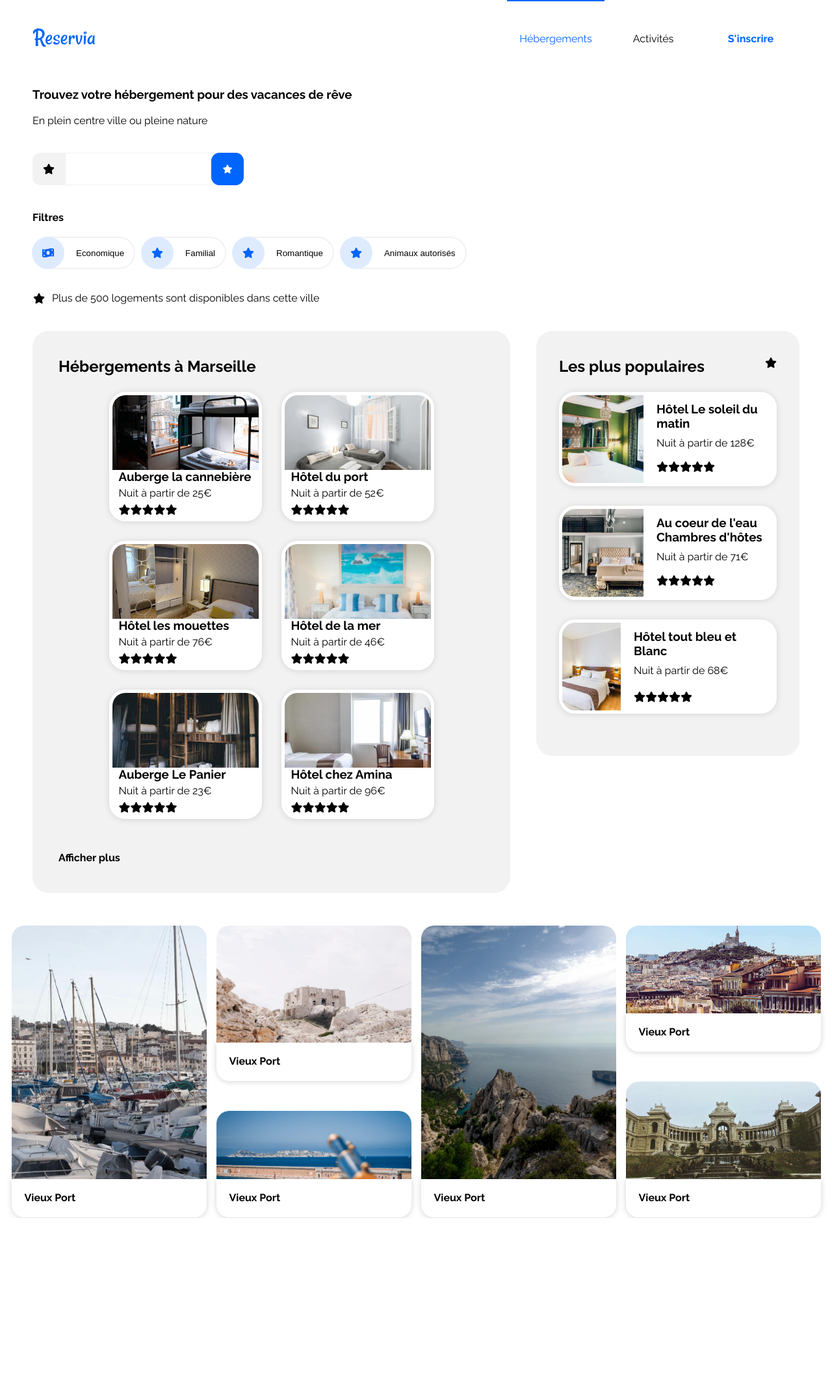
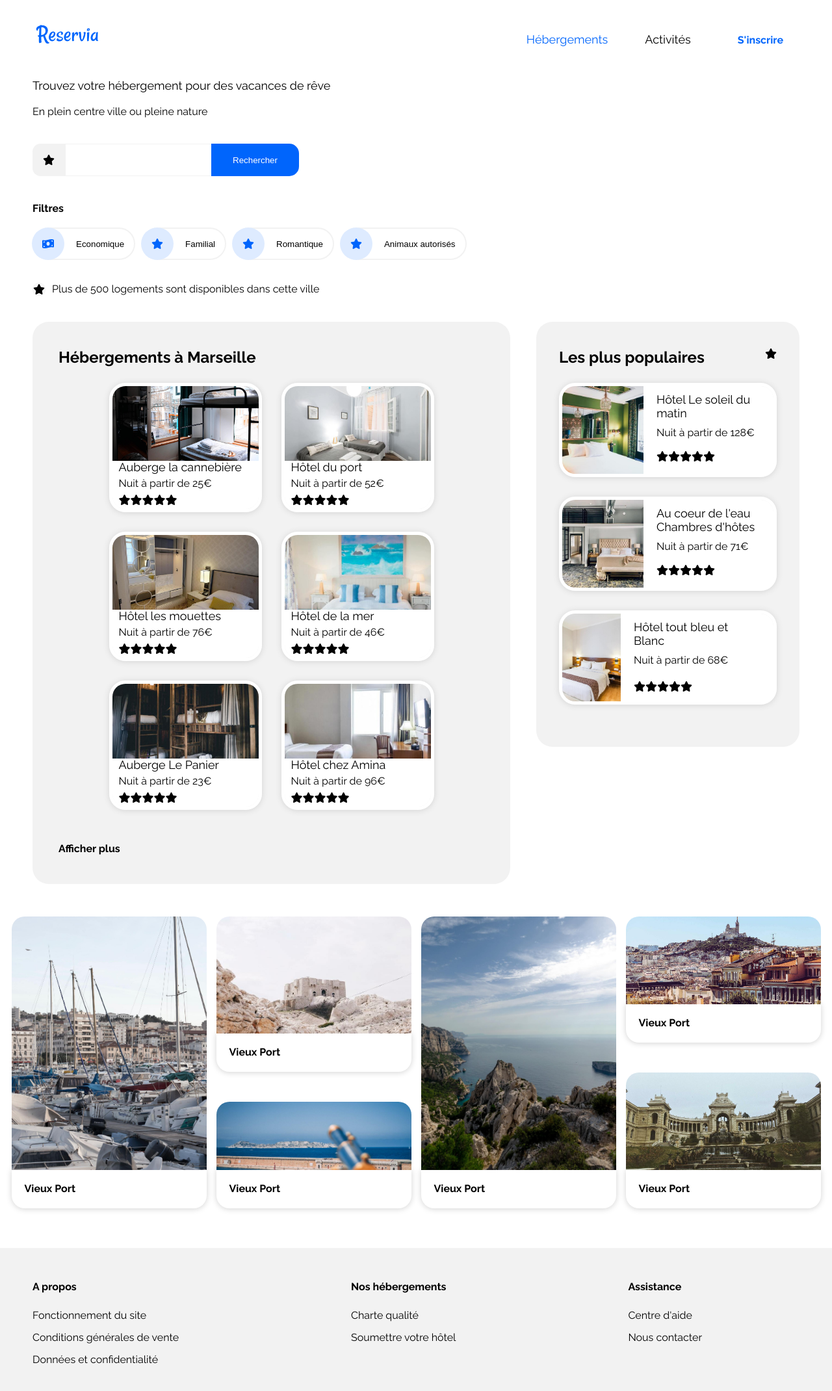
Before and after one commit to martinbrandel123/brandel_2_20082021, a plain HTML site: page index.html in a window 1280 px wide. Shown: the whole page at 65% size. Before the commit the page ends 1874 px from the top, so only its background shows below. Drawn offline with Linux system fonts and the light colour scheme.

Commit message:
ajout footer

```diff
--- a/index.css
+++ b/index.css
@@ -10,8 +10,7 @@
     --main-background-color: #F2F2F2;
     --main-color: #0065FC;
     --icone-background: #DEEBFF;
-    --margin-side: 20px;
-    --side-margin: 50px;
+    --margin-side: 50px;
     --activity-card-size: 335px;
     --hosting-card-size: 235px;
     --card-border-radius: 25px;
@@ -29,6 +28,10 @@ a {
     color: #000;
     text-decoration: none;
 }
+h3 {
+    font-size: 18px;
+    font-weight: normal;
+}
 h5 {
     font-weight: 500;
 }
@@ -38,62 +41,120 @@ p{
 
 /* Header */
 .header {
+    margin-top: 50px;
+    width: 100%;
     display: flex;
-    justify-content: space-between;
-    margin-bottom: 40px;
-    margin: 0 var(--margin-side);
-    max-width: 1340px;
+    justify-content: flex-end;
+    position: relative;
 }
-.header img {
-    margin-top: -15px;
+.header_img {
+    position: absolute;
+    top: -20px;
+    left: 55px;
+}
+.header_img img {
+    width: 97px;
     height: 45px;
-    width: 97px;
+}
+.suscribe {
+    position: absolute;
+    top: 2px;
+    right: 75px;
+    font-weight: bold;
+    color: var(--main-color);
+}
+.header nav {
+    display: flex;
+    justify-content: space-around;
+    width: 310px;
+    margin-right: 175px;
+}
+.header nav a {
+    width: 100%;
+    display: flex;
+    justify-content: center;
+    position: relative;
+}
+.header nav h3:hover::after {
+    content: '';
+    height: 3px;
+    width: 100%;
+    position: absolute;
+    background-color: var(--main-color);
+    top: -50px;
+    left: 0;
+}
+.header .active {
+    color: var(--main-color);
+}
+.header nav h3:hover {
+    color: var(--main-color);
 }
 
-/*DISPLAY NONE LISTE*/
-.header li {
-    display: none;
-}/* ---------- */
-.header .special {
+
+@media screen and (max-width:1000px) {
+    .header{
+        height: 100px;
+    }
+    .header_img {
+        left: 20px;
+    }
+    .header nav {
+        margin: 0 auto;
+        align-items: flex-end;
+        justify-content: space-around;
+        width: 100%;
+        margin-bottom: 20px;
+
+    }
+    .header nav a {
+        width: 100%;
         display: flex;
         justify-content: center;
-
-}
-.header .special a {
-    color: var(--main-color);
-    font-weight: bold;
-}
-.header .active a {
-    color: var(--main-color);
-}
-/* Section SWITCH sous header */
-
-.switch_choice {
-    display: flex;
-    justify-content: space-between;
-}
-.switch_choice a {
-    display: flex;
-    justify-content: center;
-    flex: 1;
         position: relative;
     }
-.switch_choice a h5::after {
+    .header .active::after {
+        content: '';
+        background-color: var(--main-color);
+        height: 3px;
+        width: 100%;
         position: absolute;
-    content: "";
-    left: 0 ;
+        top: auto;
         bottom: -20px;
-    display: inline-block;
-    height: 2px;
+        left: 0;
+    }
+    .header nav a::after {
+        content: '';
+        background-color: var(--main-background-color);
+        height: 3px;
         width: 100%;
-    background-color: var(--main-background-color);
+        position: absolute;
+        top: auto;
+        bottom: -20px;
+        left: 0;
     }
-.switch_choice .switch_active::after {
+    .header nav h3:hover::after {
+        content: '';
+        height: 3px;
+        width: 100%;
+        position: absolute;
         background-color: var(--main-color);
+        top: auto;
+        bottom: -20px;
+        left: 0;
+        z-index: 1;
     }
-.switch_active {
-    color: var(--main-color);
+    .suscribe {
+        right: 20px;
     }
+}
+
+
+
+
+
+
+
 /*section 1*/
 .section_1 {
     margin: 0 var(--margin-side);
@@ -108,10 +169,9 @@ p{
 /*SECTION FORM*/
 
 /*display none pour responsive */
-.form_city span {
+.form_icone {
     display: none;
-}/* -----------------  */
-
+}
 
 .form_city {
     display: flex;
@@ -137,13 +197,32 @@ p{
     top: 0;
     left: -25px;
     height: 100%;
-    width: 50px;
+    width: 135px;
     background-color: var(--main-color);
     border: none;
-    border-radius: 25%;
+    border-bottom-right-radius: 15px;
+    border-top-right-radius: 15px;
     margin-left: -25px;
     color: #fff;
+    transition: width 500ms ease;
 }
+@media screen and (max-width:1000px) {
+    .form_icone {
+        display: inline-block;
+    }
+    .form_search {
+        display: none;
+    }
+    .form_city button {
+        border-radius: 15px;
+        width: 50px;
+        transition: width 500ms ease;
+    }
+}
+
+
+
+
 /*SECTION FILTRE*/
 .filter {
     margin-bottom: 40px;
@@ -205,6 +284,7 @@ p{
     flex-direction: column-reverse;
     justify-content: space-between;
     max-width: 1340px;
+    margin: 0 50px;
 }
 .hosting_container {
     margin: 0 20px;
@@ -271,7 +351,7 @@ p{
     border-radius: 25px;
     margin-bottom:10px ;
 }
-.popular_card  article {
+.popular_card  a {
     height: 135px;
     display: flex;
 }
@@ -310,9 +390,6 @@ p{
     }
 }
 @media screen and (min-width:550px) {
-    .hotel {
-        margin: 0 2%;
-    }
     .card_wrapper {
         display: flex;
         flex-wrap: wrap;
@@ -325,39 +402,14 @@ p{
         width: 235px ;
     }
 }
-@media screen and (min-width: 750px){
-    .header img {
-        margin-top: 35px;
-    }
-    .header ul {
-        display: flex;
-        justify-content: space-between;
-        width: 450px;
-    }
-    .header li {
-        display: flex;
-        flex: 1;
-        justify-content: center;
-        position: relative;
-        padding-top: 50px;
-    }
-    .header .active::before {
-        content: '';
-        height: 2px;
-        width: 100%;
-        top: 0px;
-        left: 0px;
-        background-color: var(--main-color);
-        position: absolute;
-    }
-    .switch_choice {
-        display: none;
-    }
-}
+
 @media screen and (max-width:1000px) {
     .hosting_container .hosting_card {
         width: 50%;
         min-width: 325px;
+    }
+    .hotel {
+        margin: 0;
     }
 }
 @media screen and (min-width: 1000px) {
@@ -365,7 +417,7 @@ p{
         display: flex;
         flex-direction: row;
         height: auto;
-        margin: 0 var(--margin-side);
+
     }
     .hosting_container {
         margin: 0 40px 50px 0;
@@ -424,9 +476,7 @@ p{
 
 
 
-.activity_wrapper {
-    margin: 0 50px;
-}
+
 
 
 
@@ -523,8 +573,11 @@ p{
 
 @media screen and (max-width: 750px) {
     :root {
-        --side-margin: 20px;
+        --margin-side: 20px;
         --hosting-card-size: 325px;
+    }
+    .hotel {
+        margin: 0;
     }
     .activity {
         display: flex;
@@ -541,3 +594,36 @@ p{
         margin-top: -5px;
     }
 }
+
+
+
+/* FOOTER */
+
+.footer {
+    padding: 0 50px 50px 50px;
+    margin-top: 60px;
+    background-color: var(--main-background-color);
+    height: 220px;
+}
+.footer section {
+    display: flex;
+    justify-content: space-between;
+    max-width: 1030px;
+}
+.footer h4 {
+    margin-top: 50px;
+    margin-bottom: 25px;
+}
+.footer ul li{
+    margin-bottom: 15px;
+}
+
+
+@media screen and (max-width:800px){
+    .footer {
+        height: auto;
+    }
+    .footer section {
+        flex-direction: column;
+    }
+}
--- a/index.html
+++ b/index.html
@@ -8,24 +8,17 @@
     <title>Document</title>
 </head>
 <body>
+
     <header class="header">
-        <a href="#"><img src="img/logo/logo_reservia.png" alt="logo du site"></a>
+        <a class="header_img" href="#"><img src="img/logo/logo_reservia.png" alt="logo du site"></a>
         <nav>
-            <ul>
-                <li class="active"><a href="">Hébergements</a></li>
-                <li><a href="">Activités</a></li>
-                <li class="special"><a href="">S'inscrire</a></li>
-            </ul>
+            <a class="active" href="#hosting"><h3>Hébergements</h3></a>
+            <a href="#activity"><h3>Activités</h3></a>
         </nav>
+        <a class="suscribe" href="">S'inscrire</a>
     </header>
-        <section class="switch_choice">
-            <a href="#">
-                <h5 class="switch_active">Hébergements</h5>
-            </a>
-            <a href="#">
-                <h5>Activités</h5>
-            </a>
-        </section>
+
+
     <section class="section_1">
         <div class="section_text">
             <h3>Trouvez votre hébergement pour des vacances de rêve</h3>
@@ -34,7 +27,7 @@
         <section class="form_city">
                 <div><i class="fas fa-star"></i></div>
                 <input type="text">
-                <button><i class="fas fa-star"></i><span class="active">Rechercher</span></button>
+                <button><span class="form_icone"><i class="fas fa-star"></i></span><span class="form_search">Rechercher</span></button>
         </section>
         <section class="filter">
             <h4>Filtres</h4>
@@ -61,10 +54,10 @@
     </section>
 
     <main class="hotel">
-        <section class="hosting_container">
+        <section id="hosting" class="hosting_container">
                 <h2>Hébergements à Marseille</h2>
                 <div class="card_wrapper">
-                    <section class="hosting_card">
+                    <a href="#" class="hosting_card">
                 <article>
                 <img src="img/hotel/medium/hotel_1.jpg" alt="Chambre de la Cannebière">
                     <div>
@@ -79,8 +72,8 @@
                         </ul>
                     </div>
                 </article>
-                    </section>
-                    <section class="hosting_card">
+                    </a>
+                    <a href="#" class="hosting_card">
                 <article>
                 <img src="img/hotel/small/hotel_2.jpg" alt="Chambre du Port">
                     <div>
@@ -95,8 +88,8 @@
                         </ul>
                     </div>
                 </article>
-                    </section>
-                    <section class="hosting_card">
+                    </a>
+                    <a href="#" class="hosting_card">
                 <article>
                 <img src="img/hotel/small/hotel_3.jpg" alt="Chambre les Mouettes">
                     <div>
@@ -111,8 +104,8 @@
                         </ul>
                     </div>
                 </article>
-                    </section>
-                    <section class="hosting_card">
+                    </a>
+                    <a href="#" class="hosting_card">
                 <article>
                 <img src="img/hotel/small/hotel_4.jpg" alt="Chambre de la Mer">
                     <div>
@@ -127,8 +120,8 @@
                         </ul>
                     </div>
                 </article>
-                    </section>
-                    <section class="hosting_card">
+                    </a>
+                    <a href="#" class="hosting_card">
                 <article>
                 <img src="img/hotel/small/hotel_5.jpg" alt="Chambre le Panier">
                     <div>
@@ -143,8 +136,8 @@
                         </ul>
                     </div>
                 </article>
-                    </section>
-                    <section class="hosting_card">
+                    </a>
+                    <a href="#" class="hosting_card">
                 <article>
                 <img src="img/hotel/small/hotel_6.jpg" alt="Chambre chez Amina">
                     <div>
@@ -159,7 +152,7 @@
                         </ul>
                     </div>
                 </article>
-                    </section>
+                    </a>
                 </div>
                 <h4>Afficher plus</h4>
         </section>
@@ -170,8 +163,8 @@
                     <h1>Les plus populaires</h1>
                     <span><i class="fas fa-star"></i></span>
                 </div>
-                <section class="popular_card">
-                    <article>
+                <article class="popular_card">
+                    <a href="#">
                     <img src="img/hotel/small/popular_1.jpg" alt="Chambre Le soleil du matin">
                         <div>
                             <h3>Hôtel Le soleil du <br> matin</h3>
@@ -184,10 +177,10 @@
                                 <li><i class="fas fa-star"></i></li>
                             </ul>
                         </div>
-                    </article>
-                </section>
-                <section class="popular_card">
-                    <article>
+                    </a>
+                </article>
+                <article class="popular_card">
+                    <a href="#">
                     <img src="img/hotel/small/popular_2.jpg" alt="Chambre au coeur de l'eau">
                         <div>
                             <h3>Au coeur de l'eau <br> Chambres d'hôtes</h3>
@@ -200,10 +193,10 @@
                                 <li><i class="fas fa-star"></i></li>
                             </ul>
                         </div>
-                    </article>
-                </section>
-                <section class="popular_card">
-                    <article>
+                    </a>
+                </article>
+                <article class="popular_card">
+                    <a href="#">
                     <img src="img/hotel/small/popular_3.jpg" alt="Chambre tout bleu et blanc">
                         <div>
                             <h3>Hôtel tout bleu et <br> Blanc</h3>
@@ -216,15 +209,17 @@
                                 <li><i class="fas fa-star"></i></li>
                             </ul>
                         </div>
-                    </article>
-                </section>
+                    </a>
+                </article>
             </div>
         </section>
     </main>
-    <div class="activity_wrapper">
+    <div id="activity" class="activity_wrapper">
     <section class="activity">
         <div class="act_1">
-            <img src="img/activites/2_large/act_1.jpg" alt="Vieux Port">
+            <a href="">
+                <img src="img/activites/2_large/act_1.jpg" alt="Vieux Port">
+            </a>
             <h4>Vieux Port</h4>
         </div>
         <div class="act_2">
@@ -259,5 +254,33 @@
         </div>
     </section>
     </div>
+
+    <footer class="footer">
+        <section>
+            <article>
+            <h4>A propos</h4>
+            <ul>
+                <li><a href="#">Fonctionnement du site</a></li>
+                <li><a href="#">Conditions générales de vente</a></li>
+                <li><a href="#">Données et confidentialité</a></li>
+            </ul>
+        </article>
+        <article>
+            <h4>Nos hébergements</h4>
+            <ul>
+                <li><a href="#">Charte qualité</a></li>
+                <li><a href="#">Soumettre votre hôtel</a></li>
+            </ul>
+        </article>
+        <article>
+            <h4>Assistance</h4>
+            <ul>
+                <li><a href="#">Centre d'aide</a></li>
+                <li><a href="#">Nous contacter</a></li>
+            </ul>
+        </article>
+        </section>
+
+    </footer>
 </body>
 </html>
```
Lines whose indentation alone changed are shown as unchanged.
